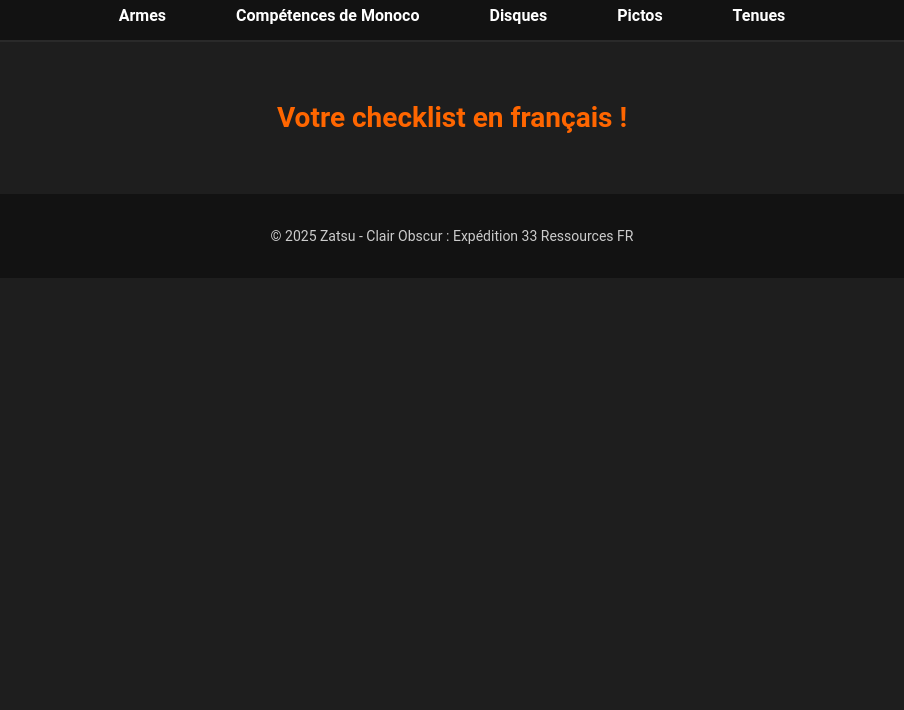
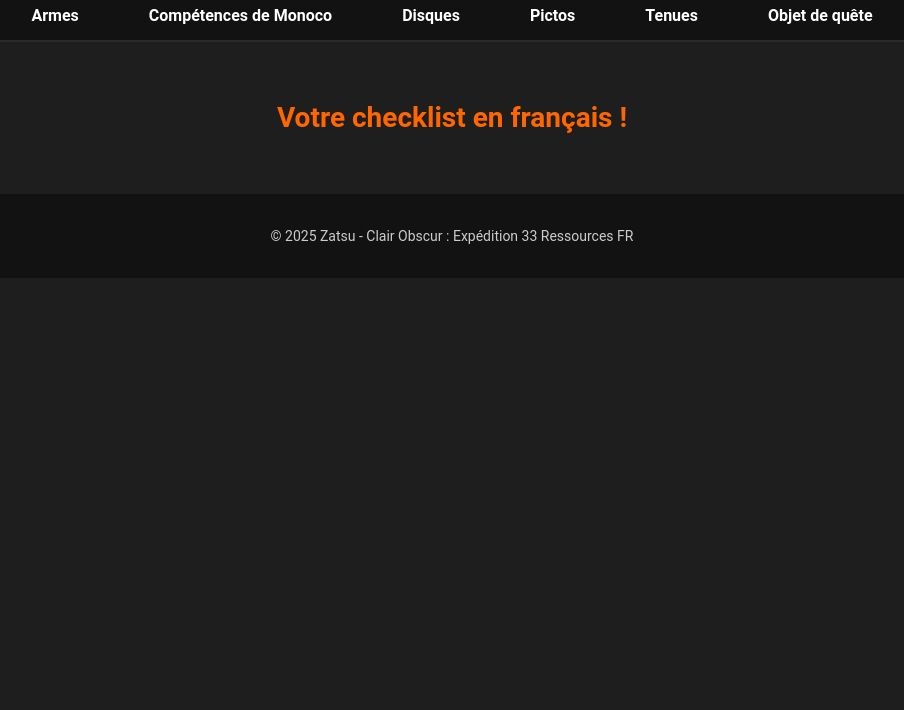
Before and after one commit to Zatsuney/COR33FR, a plain HTML site: page index.html in a window 1280 px wide. Shown: the part 90-800 px from the top of the page, without its empty margins (188-1092 px from the left). Drawn offline with Linux system fonts and the light colour scheme.

Commit message:
Update index.html

```diff
--- a/index.html
+++ b/index.html
@@ -21,6 +21,7 @@
                 <li><a href="tabs/disques.html">Disques</a></li>
                 <li><a href="tabs/pictos.html">Pictos</a></li>
                 <li><a href="tabs/tenues.html">Tenues</a></li>
+                <li><a href="questitem.html">Objet de quête</a></li>
             </ul>
         </nav>
     </header>
```
